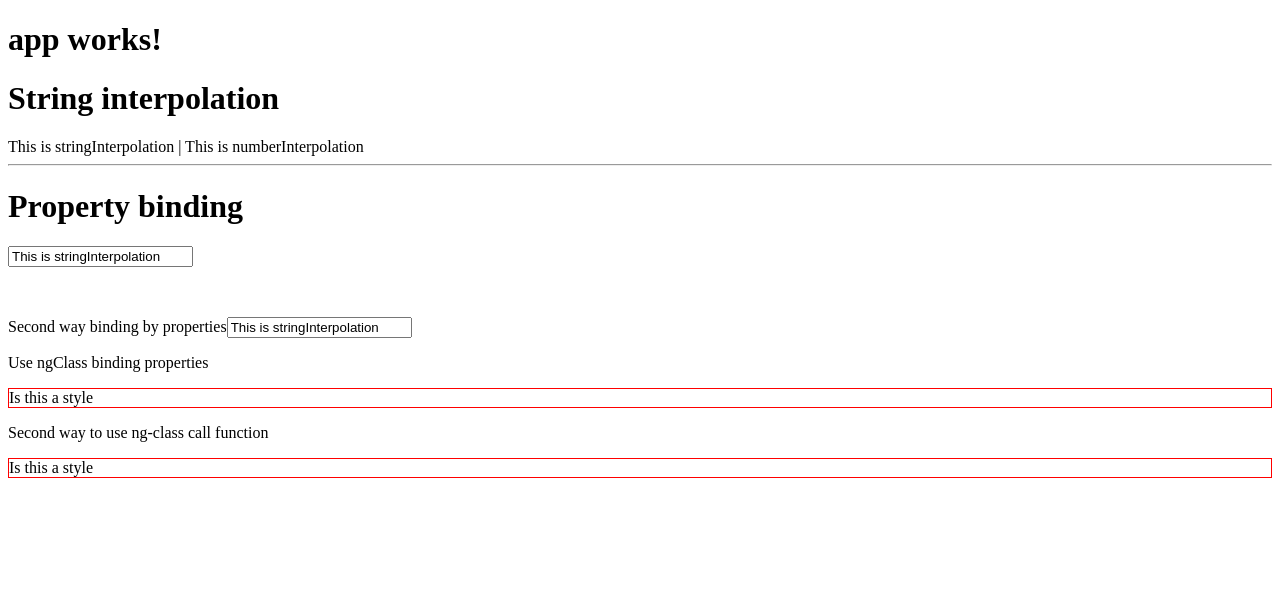
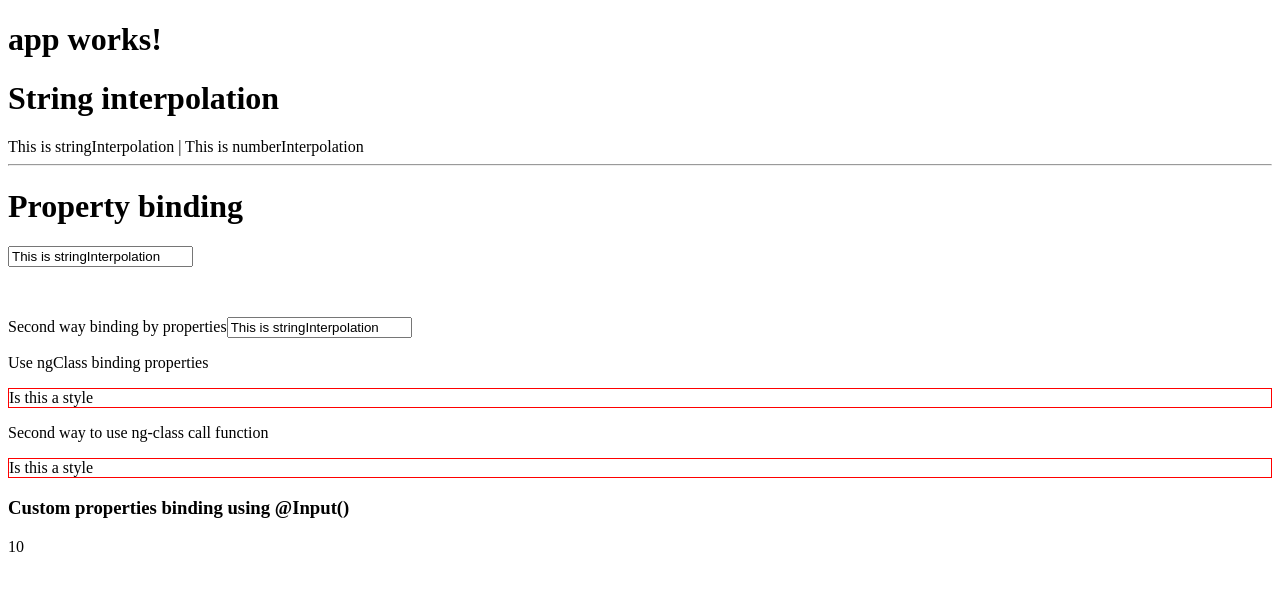
Before and after one commit to ngohungphuc/Angular, an Angular app in the folder first-app/: page / in a window 1280 px wide. Shown: the top 590 px of the page. Built offline with nearby package versions, Linux system fonts and the light colour scheme.

Commit message:
Custom properties binding

```diff
--- a/first-app/src/app/app.module.ts
+++ b/first-app/src/app/app.module.ts
@@ -5,11 +5,13 @@
 
 import {AppComponent} from './app.component';
 import { DatabindingComponent } from './databinding/databinding.component';
+import { PropertyBindingComponent } from './databinding/property-binding.component';
 
 @NgModule({
     declarations: [
         AppComponent,
-        DatabindingComponent
+        DatabindingComponent,
+        PropertyBindingComponent
     ],
     imports: [
         BrowserModule,
--- a/first-app/src/app/databinding/databinding.component.html
+++ b/first-app/src/app/databinding/databinding.component.html
@@ -11,3 +11,5 @@
 <p [ngClass]="{redBorder:true}">Is this a style</p>
 Second way to use ng-class call function
 <p [ngClass]="{redBorder:onTest()}">Is this a style</p>
+<h3>Custom properties binding using @Input()</h3>
+<app-property-binding [result]="10"></app-property-binding>
--- /dev/null
+++ b/first-app/src/app/databinding/property-binding.component.ts
@@ -0,0 +1,12 @@
+import {Component, Input} from '@angular/core';
+
+@Component({
+    selector: 'app-property-binding',
+    template: `
+    {{result}}
+  `,
+    styles: []
+})
+export class PropertyBindingComponent {
+    @Input() result: number = 0;
+}
```
